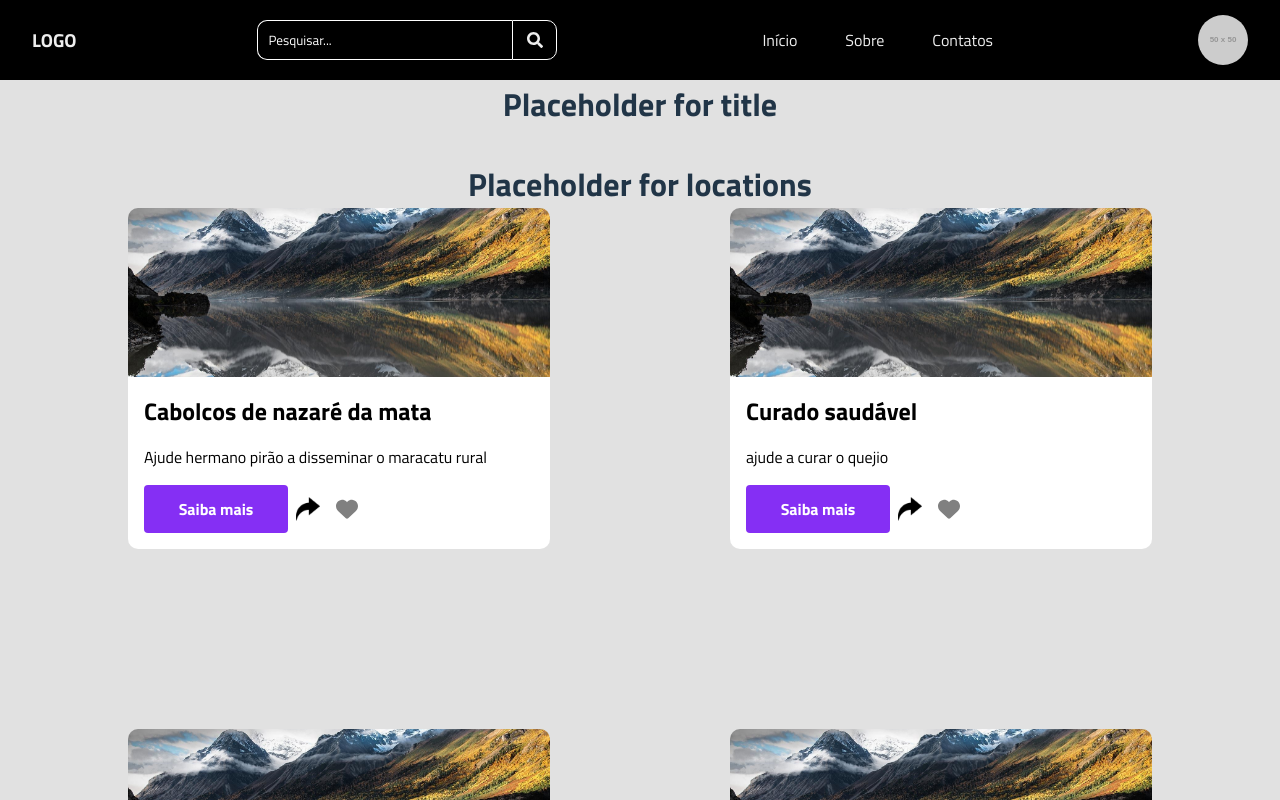
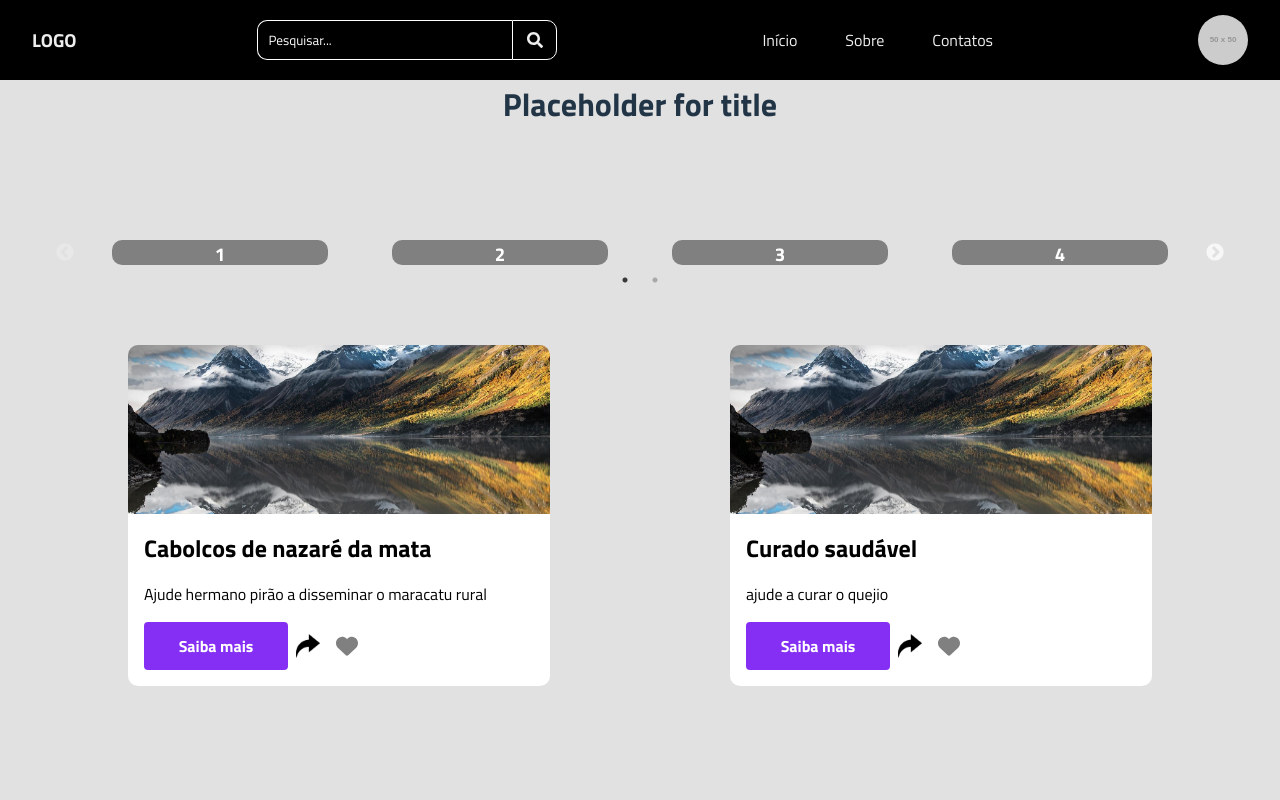
Before and after one commit to RodBC/Projeto-Engenharia-Software, a React (Vite) app in the folder apps/client/: page / in a window 1280 px wide. Shown: the top 800 px of the page. Built offline with nearby package versions, Linux system fonts and the light colour scheme.

Commit message:
criação do componente carousel de bairros

```diff
--- a/apps/client/package.json
+++ b/apps/client/package.json
@@ -13,11 +13,14 @@
     "@fortawesome/free-solid-svg-icons": "^6.4.0",
     "@fortawesome/react-fontawesome": "^0.2.0",
     "react": "^18.2.0",
-    "react-dom": "^18.2.0"
+    "react-dom": "^18.2.0",
+    "react-slick": "^0.29.0",
+    "slick-carousel": "^1.8.1"
   },
   "devDependencies": {
     "@types/react": "^18.2.14",
     "@types/react-dom": "^18.2.6",
+    "@types/react-slick": "^0.23.10",
     "@typescript-eslint/eslint-plugin": "^5.61.0",
     "@typescript-eslint/parser": "^5.61.0",
     "@vitejs/plugin-react": "^4.0.1",
--- a/apps/client/src/App.tsx
+++ b/apps/client/src/App.tsx
@@ -1,5 +1,6 @@
 import { Card } from "./components/Cards/card"
 import {Navbar} from "./components/Navbar/navbar.jsx"
+import {Locations} from "./components/LocationsCarrousel/Locations"
 import './app_style.css'
 export const App = () => {
 
@@ -11,7 +12,7 @@ export const App = () => {
       </div>
 
       <div className="locations_buttons">
-        <h1>Placeholder for locations</h1>
+        <Locations/>
       </div>
 
       <div className="space_for_cards">
--- /dev/null
+++ b/apps/client/src/components/LocationsCarrousel/Locations.css
@@ -0,0 +1,33 @@
+*{
+    padding: 0;
+    margin: 0;
+    box-sizing: border-box;
+}
+
+
+.sliders-container{
+    padding: 5rem;
+    color: #fff;
+}
+
+
+.slides{
+    background-color: grey;
+    height:25px;
+    width: 25px;
+}
+
+.slides h3{
+    text-align: center;
+}
+
+.slick-slide div{
+    margin:0 1em;
+    display: flex;
+    border-radius: 10px;
+
+}
+
+.slick-slide .slick-active{
+    border: 100px solid #000000;
+}
--- /dev/null
+++ b/apps/client/src/components/LocationsCarrousel/Locations.tsx
@@ -0,0 +1,75 @@
+import React from 'react';
+import Slider from 'react-slick';
+import './Locations.css'
+import "slick-carousel/slick/slick.css";
+import "slick-carousel/slick/slick-theme.css";
+
+export const Locations = () => {
+
+    const settings = {
+        dots: true,
+        infinite: false,
+        speed: 500,
+        slidesToShow: 4,
+        slidesToScroll: 4,
+        initialSlide: 0,
+        responsive: [
+          {
+            breakpoint: 1024,
+            settings: {
+              slidesToShow: 3,
+              slidesToScroll: 3,
+              infinite: true,
+              dots: true
+            }
+          },
+          {
+            breakpoint: 600,
+            settings: {
+              slidesToShow: 2,
+              slidesToScroll: 2,
+              initialSlide: 2
+            }
+          },
+          {
+            breakpoint: 480,
+            settings: {
+              slidesToShow: 1,
+              slidesToScroll: 1
+            }
+          }
+        ]
+      };
+
+    return (
+        <div className='sliders-container'>
+            <Slider {...settings}>
+
+                <div className='slides'>
+                    <h3>1</h3>
+                </div>
+
+                <div className='slides'>
+                    <h3>2</h3>
+                </div>
+
+                <div className='slides'>
+                    <h3>3</h3>
+                </div>
+
+                <div className='slides'>
+                    <h3>4</h3>
+                </div>
+
+                <div className='slides'>
+                    <h3>5</h3>
+                </div>
+
+                <div className='slides'>
+                    <h3>6</h3>
+                </div>
+
+            </Slider>
+        </div>
+    );
+};
```
Also changed, not shown: 1 other file (tests, documents, lock files or other folders).
